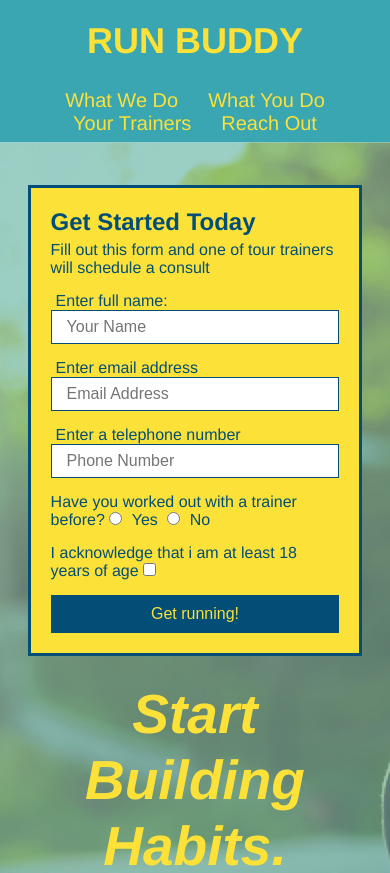
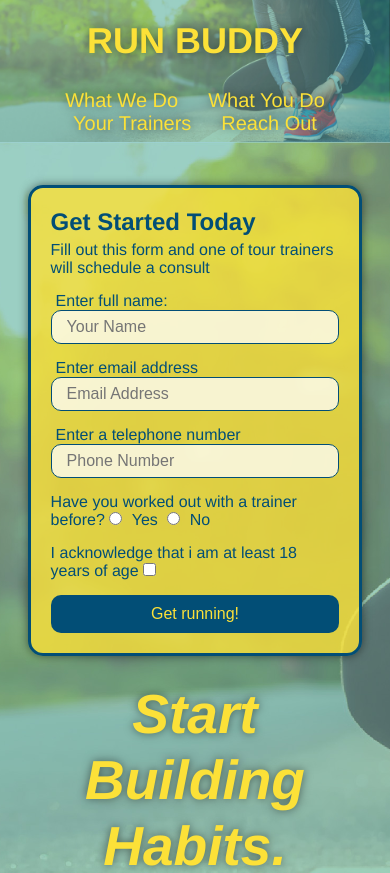
Before and after one commit to FranSkitzo/run-buddy, a plain HTML site: page index.html in a window 390 px wide. Shown: the top 873 px of the page. Drawn offline with Linux system fonts and the light colour scheme.

Commit message:
added psuedo classes

```diff
--- a/assets/css/style.css
+++ b/assets/css/style.css
@@ -21,11 +21,14 @@
     margin: 50px auto;
     padding-bottom: 50px;
     width: 80%;
-    border-bottom: 1px solid #39a6b2;
     display: flex;
     flex-wrap: wrap;
     align-items: center;
     justify-content: space-between;
+}
+
+.step:not(:last-child) {
+    border-bottom: 1px solid #39a6b2;
 }
 
 .step h3 {
@@ -78,6 +81,7 @@
     font-style: italic;
     font-size: 55px;
     color: #fce138;
+    text-shadow: 0 0 10px rgba(0,0,0,0.5);
 }
 
 .hero {
@@ -88,15 +92,19 @@
     justify-content: center;
     flex-wrap: wrap;
     align-items: flex-start;
+    background-attachment: fixed;
+    background-position: 80%;
 }
 
 .hero-form {
-    background-color: #fce138;
+    background-color: rgba(252, 225, 56, 0.8);
     padding: 20px;
     color: #024e76;
     border: solid 3px #024e76;
     width: 40%;
     margin: 3.5%;
+    box-shadow: 00 0 10px rgba(0, 0, 0, 0.5);
+    border-radius: 15px;
 }
 
 .hero-form h3 {
@@ -116,6 +124,13 @@
     color: #024e76;
     width: 100%;
     margin-bottom: 15px;
+    border-radius: 10px;
+    background-color: rgba(255,255,255, 0.75);
+}
+
+.form-input:focus {
+    background-color: rgba(255,255,255, 1);
+    outline: none;
 }
 
 .hero-form label {
@@ -128,6 +143,11 @@
     border: none;
     padding: 10px 20px;
     font-size: 16px;
+    border-radius: 10px;
+}
+
+.hero-form button:hover {
+    background-color: #39a6b2;
 }
 
 section {
@@ -154,6 +174,14 @@ header {
     display: flex;
     justify-content: space-between;
     flex-wrap: wrap;
+    position: -webkit-sticky;
+    position: sticky;
+    top: 0;
+    background-image: url("../images/hero-bg.jpg");
+    background-size: cover;
+    background-position: center;
+    background-attachment: fixed;
+    background-position: 80%;
 }
 
 header h1 {
@@ -161,6 +189,7 @@ header h1 {
     font-size: 36px;
     color: #fce138;
     margin: 0;
+    text-shadow: 0 0 10px rgba(0,0,0,0.5);
 }
 
 header a {
@@ -184,6 +213,14 @@ header nav ul li a {
     padding: 10px 15px;
     font-weight: lighter;
     font-size: 1.55vw;
+    text-shadow: 0 0 10px rgba(0,0,0,0.5);
+}
+
+header nav ul li a:hover {
+    background: #fce138;
+    color: #024e76;
+    border-radius: 15px;
+    text-shadow: none;
 }
 
 footer {
@@ -326,6 +363,13 @@ footer a {
     width: 100%;
     margin-bottom: 15px;
     margin-top: 5px;
+    border-radius: 10px;
+    background-color: rgba(255,255,255, 0.75);
+}
+
+.contact-form input:focus, .contact-form textarea:focus {
+    background-color: rgba(255,255,255, 1);
+    outline: none;
 }
 
 .contact-form button {
@@ -336,6 +380,12 @@ footer a {
     text-align: center;
     padding: 15px 0;
     font-size: 16px;
+    border-radius: 10px;
+}
+
+.contact-form button:hover {
+    color: #fce138;
+    background: #39a6b2;
 }
 
 .flex-row {
@@ -347,6 +397,7 @@ footer a {
     header {
         padding-bottom: 0;
         justify-content: center;
+        position: relative;
     }
 
     header h1 {
```
